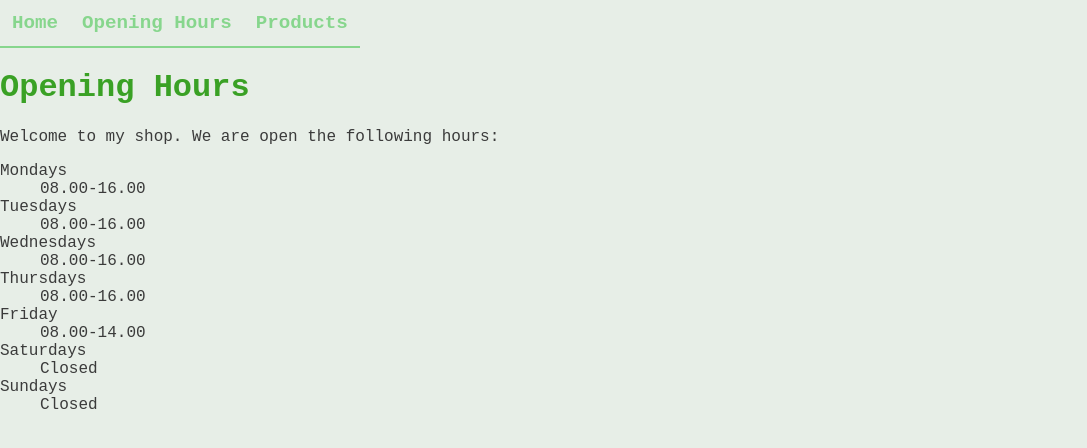
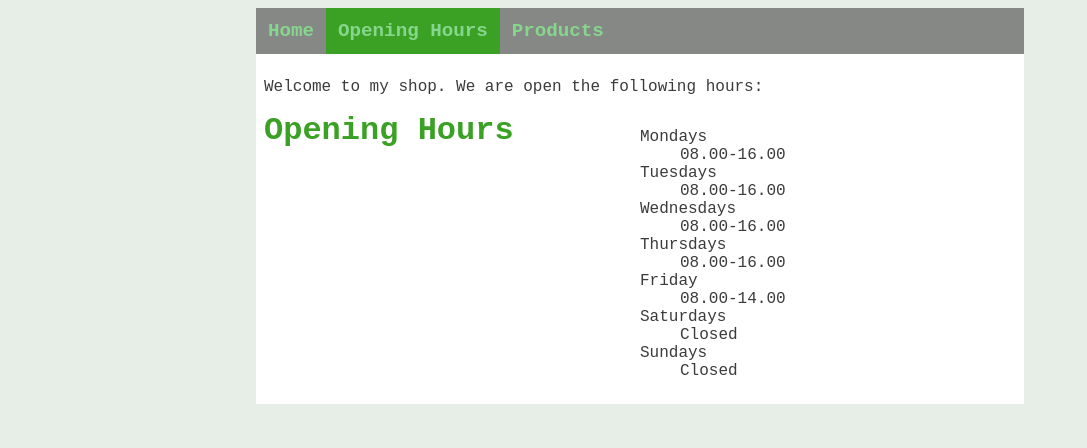
Before and after one commit to ViniciusBeuther/HalmstadUniversity, a PHP site: page /openinghours.html in a window 1280 px wide. Shown: the top 448 px of the page, without its empty margins (0-1087 px from the left). Run offline with PHP 8.4, Linux system fonts and the light colour scheme.

Commit message:
Finished Lab Session 06

```diff
--- a/Web_Systems_Databases/Lab Sessions/Lab VI/a2/media/css/styles.css
+++ b/Web_Systems_Databases/Lab Sessions/Lab VI/a2/media/css/styles.css
@@ -32,17 +32,18 @@ a{
   margin: 0;
   padding: 0;
   list-style-type: none;
-  background: #e7eee7;
+  background: #858885;
   overflow: hidden;
 }
 
 .navigation a{
   text-decoration: none;
-  border-bottom: 2px solid #87D68D;
   padding: 12px;
   display: block;
 }
-
+.navigation a.active{
+  background-color: #3aa125;
+}
 
 .container{
   width: 60%;
--- a/Web_Systems_Databases/Lab Sessions/Lab VI/a2/openinghours.html
+++ b/Web_Systems_Databases/Lab Sessions/Lab VI/a2/openinghours.html
@@ -7,19 +7,27 @@
   <link rel="stylesheet" href="/media/css/styles.css">
 </head>
 <body>
+  <div class="container">
     <nav
       class="navigation"
     >
       <ul>
         <li><a href="./index.html">Home</a></li>
-      <li><a href="./openinghours.html">Opening Hours</a></li>
+        <li><a href="./openinghours.html" class="active">Opening Hours</a></li>
         <li><a href="./products.html">Products</a></li>
       </ul>
     </nav>
 
-  <main>
+      <div class="content">
+        <div>
+          <p>Welcome to my shop. We are open the following hours:</p>
+        </div>
+        <div class="column">
+          <div>
             <h1>Opening Hours</h1>
-      <p>Welcome to my shop. We are open the following hours:</p>
+          </div>
+        </div>
+        <div class="column">
             <dl>
               <dt>Mondays</dt>
               <dd>08.00-16.00</dd>
@@ -36,6 +44,10 @@
               <dt>Sundays</dt>
               <dd>Closed</dd>
             </dl>
-  </main>
+          <div style="clear: both;"></div>
+        </div>
+        <div style="clear: both;"></div>
+      </div>
+  </div>
 </body>
 </html>
```
Also changed, not shown: Web_Systems_Databases/Lab Sessions/Lab VI/a2/index.html (+8 -4 lines), Web_Systems_Databases/Lab Sessions/Lab VI/a2/products.html (+8 -1 lines). Lines whose indentation alone changed are shown as unchanged.
